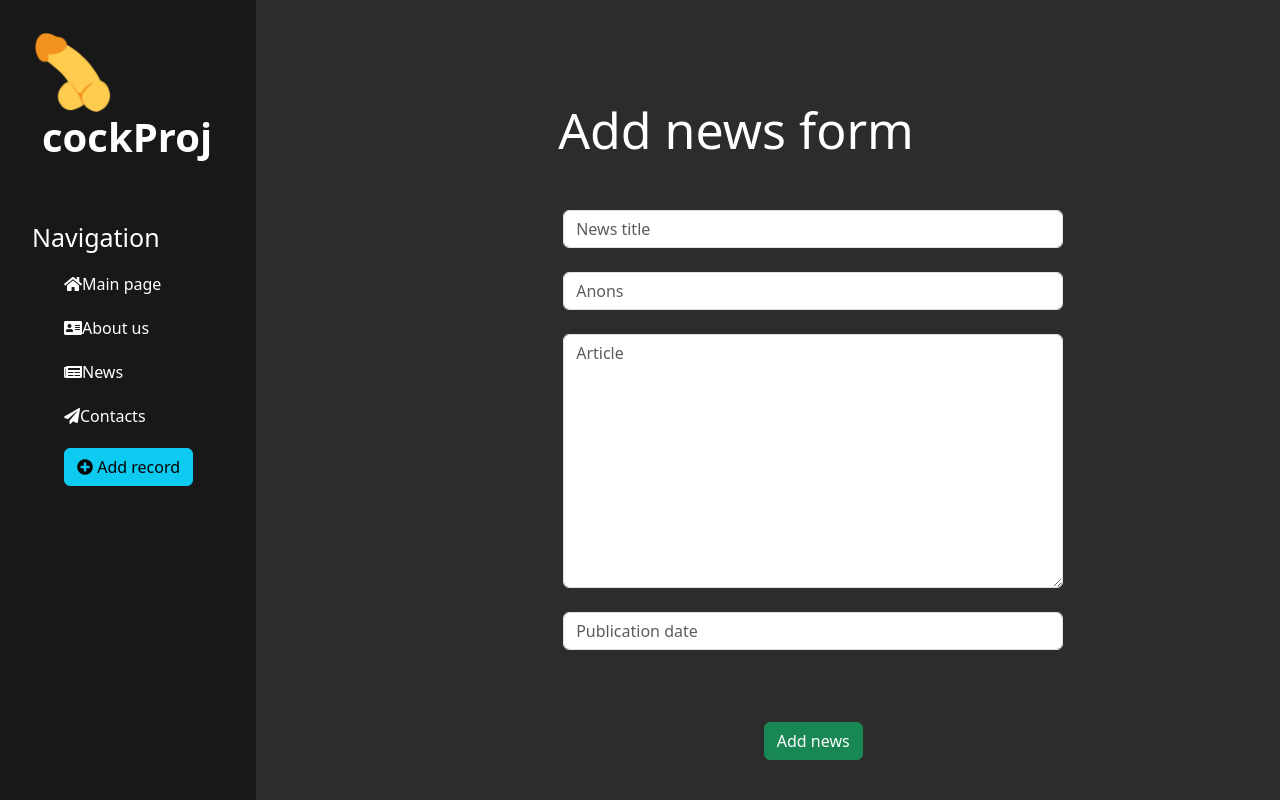
After one commit to Nibe34/django_try, a Django app: page /news/create/ in a window 1280 px wide. The commit adds this page. Run offline with Django 5.2, Linux system fonts and the light colour scheme; some libraries are stand-ins or nearby versions.

Commit message:
90%
видалив хуй

```diff
--- a/djTry/main/static/main/css/main.css
+++ b/djTry/main/static/main/css/main.css
@@ -75,3 +75,9 @@ main .features p {
     margin: 20px 34%;
     text-align: left;
 }
+
+form {
+    margin-left: 32%;
+    width: 500px;
+    margin-top: 50px;
+}
--- a/djTry/main/templates/main/layout.html
+++ b/djTry/main/templates/main/layout.html
@@ -19,8 +19,9 @@
         <ul>
             <a href="{% url 'home' %}"><li><i class="fas fa-home"></i>Main page</li></a>
             <a href="{% url 'about' %}"><li><i class="fas fa-address-card"></i>About us</li></a>
-            <a href="{% url 'news_home' %}"><li><i class="fas fa-paper-plane"></i>News</li></a>
+            <a href="{% url 'news_home' %}"><li><i class="fas fa-newspaper"></i>News</li></a>
             <a href=""><li><i class="fas fa-paper-plane"></i>Contacts</li></a>
+            <a href="{% url 'create' %}"><li><button class="btn btn-info"><i class="fas fa-plus-circle"></i> Add record</button></li></a>
         </ul>
     </aside>
     <main>
--- a/djTry/main/templates/main/testinclude.html
+++ /dev/null
@@ -1 +0,0 @@
-<p>хуй</p>
--- /dev/null
+++ b/djTry/news/forms.py
@@ -0,0 +1,26 @@
+from .models import Article
+from django.forms import ModelForm, TextInput, Textarea, DateTimeInput
+
+
+class ArticleForm(ModelForm):
+    class Meta:
+        model = Article
+        fields = ['title', 'anons', 'full_text', 'date']
+        widgets = {
+            'title': TextInput(attrs={
+                'class': 'form-control',
+                'placeholder': 'News title'
+            }),
+            'anons': TextInput(attrs={
+                'class': 'form-control',
+                'placeholder': 'Anons'
+            }),
+            'full_text': Textarea(attrs={
+                'class': 'form-control',
+                'placeholder': 'Article'
+            }),
+            'date': DateTimeInput(attrs={
+                'class': 'form-control',
+                'placeholder': 'Publication date'
+            })
+        }
--- /dev/null
+++ b/djTry/news/templates/news/create.html
@@ -0,0 +1,23 @@
+{% extends 'main/layout.html' %}
+
+{% block title %}Add news form{% endblock %}
+
+{% block content %}
+    <div class="features">
+        <h1>Add news form</h1>
+        <form method="post">
+            {% csrf_token %}
+            {{ form.title }}<br>
+            {{ form.anons }}<br>
+            {{ form.full_text }}<br>
+            {{ form.date }}<br>
+
+            <span>{{ error }}</span><br><br>
+
+            <button class="btn btn-success" type="submit">Add news</button>
+        </form>
+    </div>
+
+    {# хачу пітси #}
+
+{% endblock %}
--- a/djTry/news/urls.py
+++ b/djTry/news/urls.py
@@ -3,4 +3,5 @@ from . import views
 
 urlpatterns = [
     path('', views.news_home, name='news_home'),
+    path('create/', views.create, name='create'),
 ]
--- a/djTry/news/views.py
+++ b/djTry/news/views.py
@@ -1,8 +1,25 @@
-from django.shortcuts import render
+from django.shortcuts import render, redirect
 from .models import Article
+from .forms import ArticleForm
 
+# Create your views here.
 def news_home(request):
     news = Article.objects.order_by('-date')[:5]
     return render(request, 'news/news_home.html', {'news' : news})
 
-# Create your views here.
+def create(request):
+    error = ""
+    if request.method == 'POST':
+        form = ArticleForm(request.POST)
+        if form.is_valid():
+            form.save()
+            return redirect('news_home')
+        else:
+            error = "Invalid data"
+
+    form = ArticleForm()
+    data = {
+        'form' : form,
+        'error' : error
+    }
+    return render(request, 'news/create.html', data)
```
